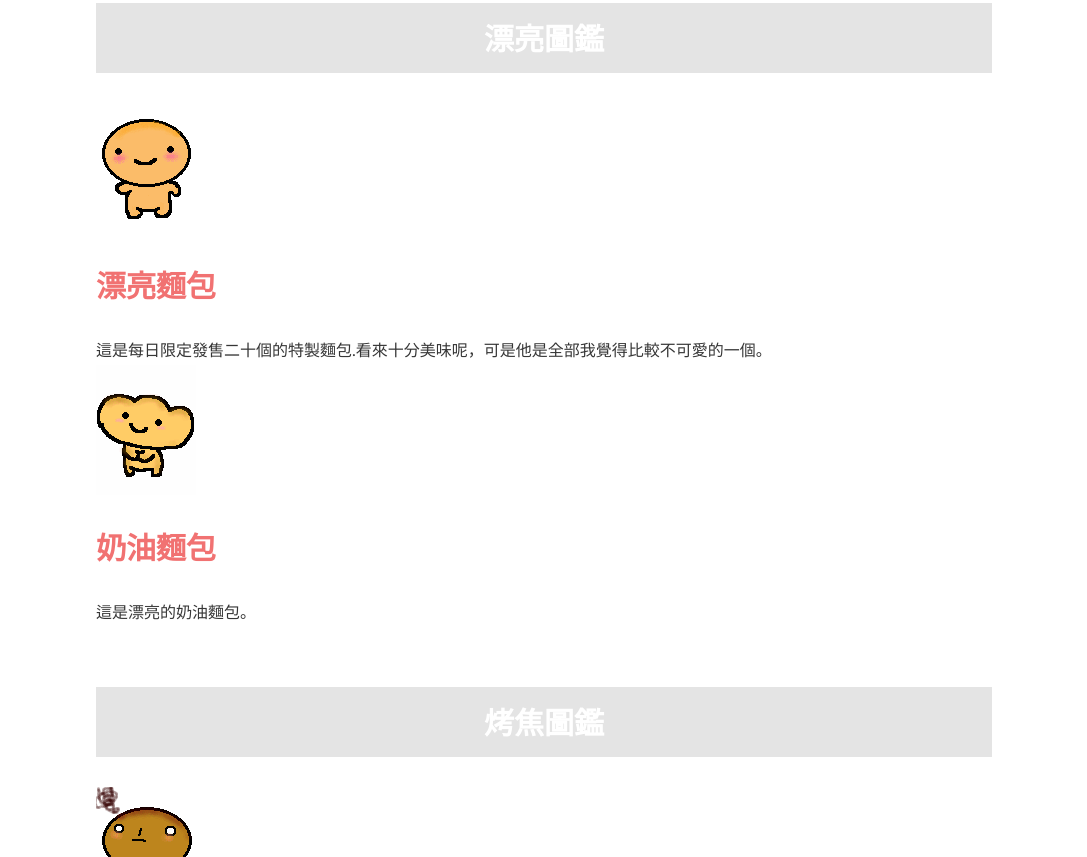
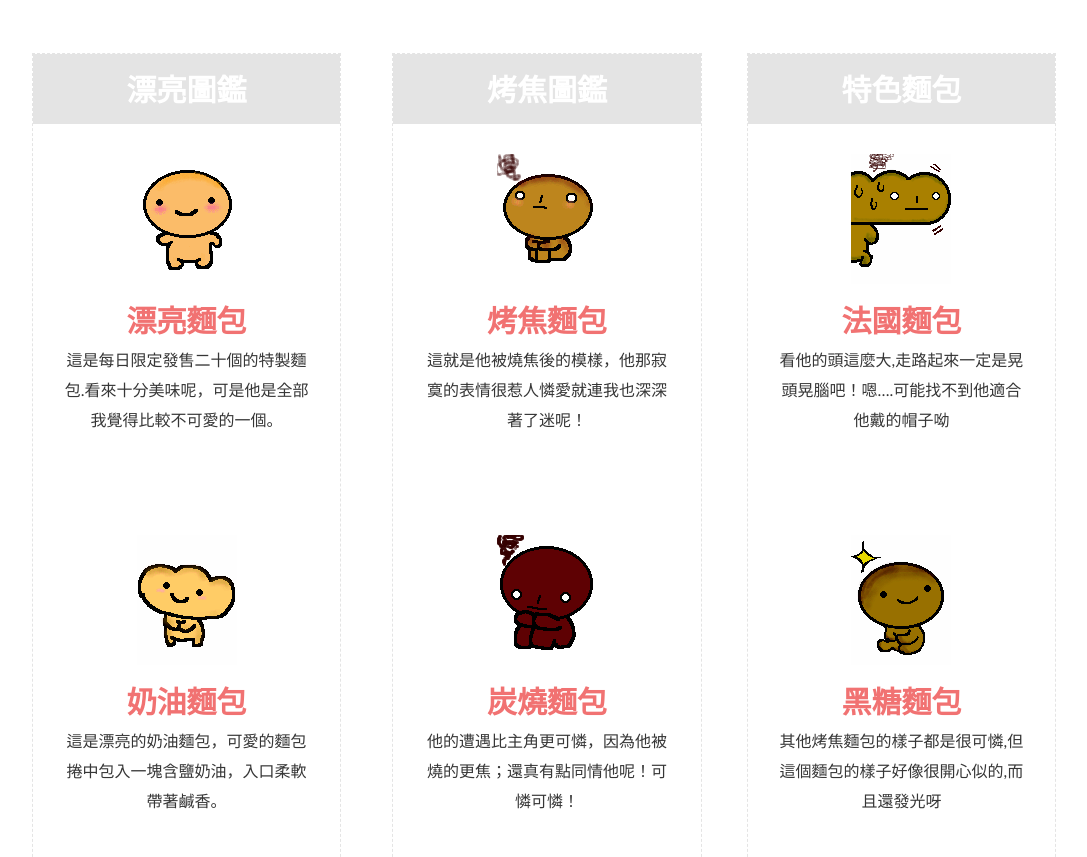
Before and after one commit to citywan/citywan.github.io, a plain HTML site: page bread.html in a window 1280 px wide. Shown: the part 1597-2454 px from the top of the page, without its empty margins (96-1183 px from the left). Drawn offline with Linux system fonts and the light colour scheme.

Commit message:
0129 update

```diff
--- a/bread.css
+++ b/bread.css
@@ -3,11 +3,12 @@
     width: 100%;
     background-color: #F17272;
     text-align: center;
+    z-index: 100;
 }
 
 .bk1{
     margin: auto;
-    width: 70%;
+    width: 80%;
 }
 
 .circle{
@@ -17,7 +18,7 @@
     border-radius: 80px;
     background-color: #F0BC29;
     color: #ffffff;
-    right: 7%;
+    right: 3%;
     top: 500px;
     text-align: center;
     font-size: 20px;
@@ -37,3 +38,48 @@
     line-height: 36px;
     font-weight: lighter;
 }
+
+.all-content{
+    position: absolute;
+    width: 80%;
+    height: auto;
+    background-color: #ffffff;
+    left: 50%;
+    top: 1600px;
+    margin-left: -40%;
+}
+
+
+.left-content{
+    width: 30%;
+    height: auto;
+    border: 1px dashed #E4E4E4;
+    color: #ffffff;
+    font-size: 100px;
+    text-align: center;
+    float: left;
+    margin-top: 50px;
+}
+
+.mid-content{
+    width: 30%;
+    height: auto;
+    border: 1px dashed #E4E4E4;
+    color: #ffffff;
+    font-size: 100px;
+    text-align: center;
+    float: left;
+    margin-left: 5%;
+    margin-top: 50px;
+}
+
+.right-content{
+    width: 30%;
+    height: auto;
+    border: 1px dashed #E4E4E4;
+    color: #ffffff;
+    font-size: 100px;
+    text-align: center;
+    float: right;
+    margin-top: 50px;
+}
--- a/bread.html
+++ b/bread.html
@@ -53,14 +53,13 @@
         color: #ffffff;
         text-align: center;
         padding: 20px;
-        margin-top: 30px;
         margin-bottom: 30px;
         background-color: #E4E4E4;
     }
     h2{
         font-size: 30px;
         color: #F17272;
-        line-height: 100px;
+        line-height: 50px;
     }
     p{
         font-size: 16px;
@@ -83,7 +82,7 @@
             <li><a href="#bk">背景介紹</a>
                 <ul>
                     <li><a href="#bk">創作背景</a></li>
-                    <li><a href="#bk">故事開始</a></li>
+                    <li><a href="#bk2">故事開始</a></li>
 
                 </ul>
             </li>
@@ -114,56 +113,72 @@
     <article>
         <div id="bk" class="bk1">
             <img src="image/bread/bk.jpg" alt="pictures gone" >
+            <br><br>
             <h1>創作背景</h1>
             <p>烤焦麵包是由一位名為Takahashi Miki 的日本人在1999 年6月5號所設計發行出來的卡通圖案名為【Kogepan】，這各圖案設計了不少的商品，但文具就佔了大多數，根據一些小道消息指出明年還會推出一些有關【Kogepan】的動畫呢！</p>
             <br>
             <img src="image/bread/set.jpg" alt="pictures gone">
+            <br><br><br>
 
-            <h1>故事開始</h1>
+            <h1 id="bk2">故事開始</h1>
             <p>　烤焦麵包的由來是一塊用優質北海道豆沙製造而成的豆沙包,每日只限定售20個. 他原本是一個很名貴的麵包,上面就是他未被烘的樣子了.，　可惜好景不常,本來十分名貴的麵包被燒焦了,當然不能賣出, 麵包仔受到很大的打擊,覺得作為'麵包'的人生已經完結,頓時雙眼反白,木無表情,開始他可憐的人生. 他認為與其遭受大家的遺棄,就不如離家出走吧!離開麵包店後,麵包仔仍然遭到其他麵包對他投以奇異目光,另他覺得自己不受別人的喜愛,感受到世界的人情冷暖,明白到什麼是人生...自暴自棄的他學懂吸煙飲酒,終日無所是事,有時遇見漂亮麵包,他會向他們說教一番,發一發牢騷.那些單純的漂亮麵包很容易被他嚇怕呢!!不過,他也有發奮的時候,中間他會看看那本"怎樣成為漂亮麵包"的書. 　他還有一句口頭禪就是:" 反正都是要被拋棄的 ! </p>
         </div>
 
+
+        <div class="all-content">
+            <div class="left-content"> <h1>漂亮圖鑑</h1>
                <div id="good" class="bk1">
-            <h1>漂亮圖鑑</h1>
                <img src="image/bread/beauty.gif" alt="">
                <h2>漂亮麵包</h2>
                <p>這是每日限定發售二十個的特製麵包.看來十分美味呢，可是他是全部我覺得比較不可愛的一個。
                </p>
+               <br>
                <img src="image/bread/butter.gif" alt="">
                <h2>奶油麵包</h2>
-            <p>這是漂亮的奶油麵包。
+               <p>這是漂亮的奶油麵包，可愛的麵包捲中包入一塊含鹽奶油，入口柔軟帶著鹹香。
+               </p>
                <br>
-                <br>
-            </p>
+               </div>
             </div>
 
+            <div class="mid-content"> <h1>烤焦圖鑑</h1>
                <div id="bad" class="bk1">
-            <h1>烤焦圖鑑</h1>
                <img src="image/bread/bun.gif" alt="">
                <h2>烤焦麵包</h2>
-            <p>這就是他被燒焦後的模樣，他那寂寞的表情很惹人憐愛就連我也深深著了迷呢！</p>
+               <p>這就是他被燒焦後的模樣，他那寂寞的表情很惹人憐愛就連我也深深著了迷呢！
+               </p>
+               <br>
                <img src="image/bread/tan.gif" alt="">
                <h2>炭燒麵包</h2>
                <p>他的遭遇比主角更可憐，因為他被燒的更焦；還真有點同情他呢！可憐可憐！
                </p>
+               <br>
                </div>
+            </div>
+
+
+
+            <div class="right-content"> <h1>特色麵包</h1>
                <div id="feature" class="bk1">
-            <h1>特色麵包</h1>
                <img src="image/bread/french.gif" alt="">
                <h2>法國麵包</h2>
                <p>看他的頭這麼大,走路起來一定是晃頭晃腦吧！嗯….可能找不到他適合他戴的帽子呦
                </p>
+               <br>
                <img src="image/bread/black.gif" alt="">
                <h2>黑糖麵包</h2>
                <p>其他烤焦麵包的樣子都是很可憐,但這個麵包的樣子好像很開心似的,而且還發光呀
                </p>
+               <br>
                </div>
+            </div>
+            <br><br>
+        </div>
+
     </article>
+
     <br><br><br><br>
-    <div>
-        <h3 class="footer">@烤焦麵包物語
-        </h3>
-    </div>
+
 
 
 
```
Lines whose indentation alone changed are shown as unchanged.
